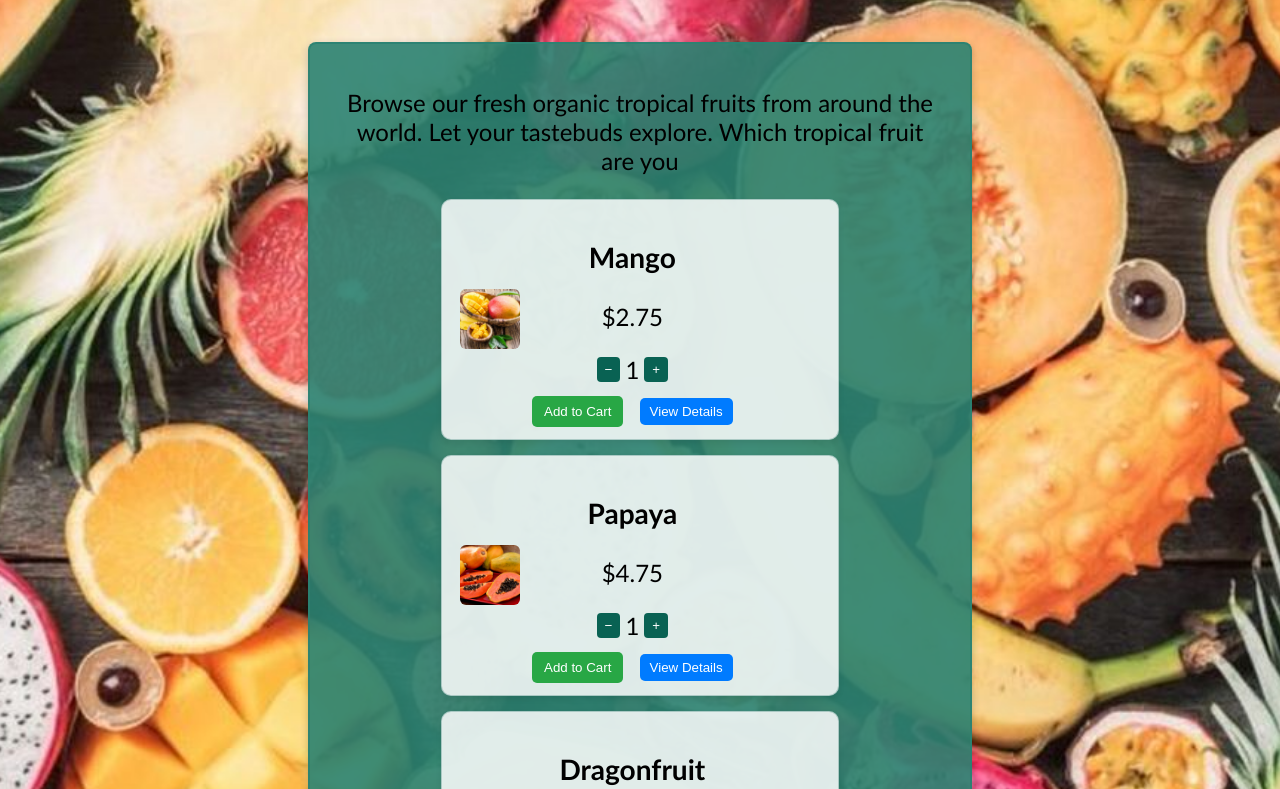
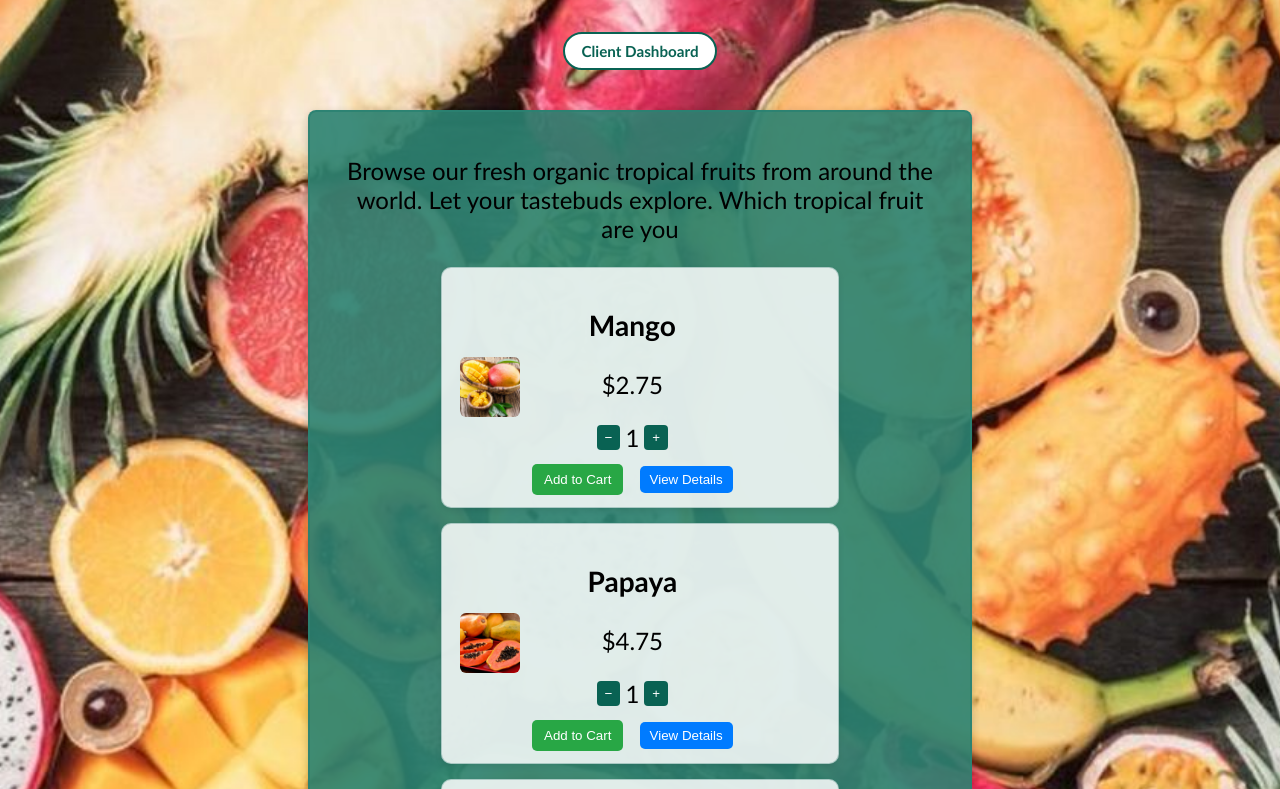
Before and after one commit to mhambric/exotic-fruit-frontend, a plain HTML site: page index.html in a window 1280 px wide. Shown: the part 154-943 px from the top of the page. Drawn offline with Linux system fonts and the light colour scheme.

Commit message:
Add files via upload

```diff
--- a/index.html
+++ b/index.html
@@ -20,7 +20,7 @@
   <h1>Of The World Exotic Fruit Inc</h1>
 
   <!-- Link to client management dashboard -->
-  <nav class="admin-link">
+  <nav class="dashboard-link">
     <a href="client-home.html">Client Dashboard</a>
   </nav>
 
@@ -43,4 +43,3 @@
   <script src="script.js"></script>
 </body>
 </html>
->
--- a/style.css
+++ b/style.css
@@ -268,22 +268,26 @@ button:hover,
   background-color: #0b7e69;
 }
 
-/* Admin navigation link */
-.admin-link {
-  position: absolute;
-  top: 20px;
-  right: 20px;
+/* Client dashboard access link */
+.dashboard-link {
+  margin-top: 10px;
+  margin-bottom: 20px;
 }
 
-.admin-link a {
-  background: none;
-  color: #064a3f;
-  font-size: 1rem;
-  text-decoration: underline;
-  opacity: 0.8;
+.dashboard-link a {
+  display: inline-block;
+  background-color: #ffffff;
+  color: #096253;
+  padding: 8px 16px;
+  border-radius: 20px;
+  font-size: 0.95rem;
+  font-weight: bold;
+  text-decoration: none;
+  border: 2px solid #096253;
+  transition: background-color 0.2s ease, color 0.2s ease;
 }
 
-.admin-link a:hover {
-  opacity: 1;
-  color: #0b7e69;
+.dashboard-link a:hover {
+  background-color: #096253;
+  color: #ffffff;
 }
```
Also changed, not shown: client-home.html (+0 -27 lines), fruit.js (line endings or trailing spaces).
